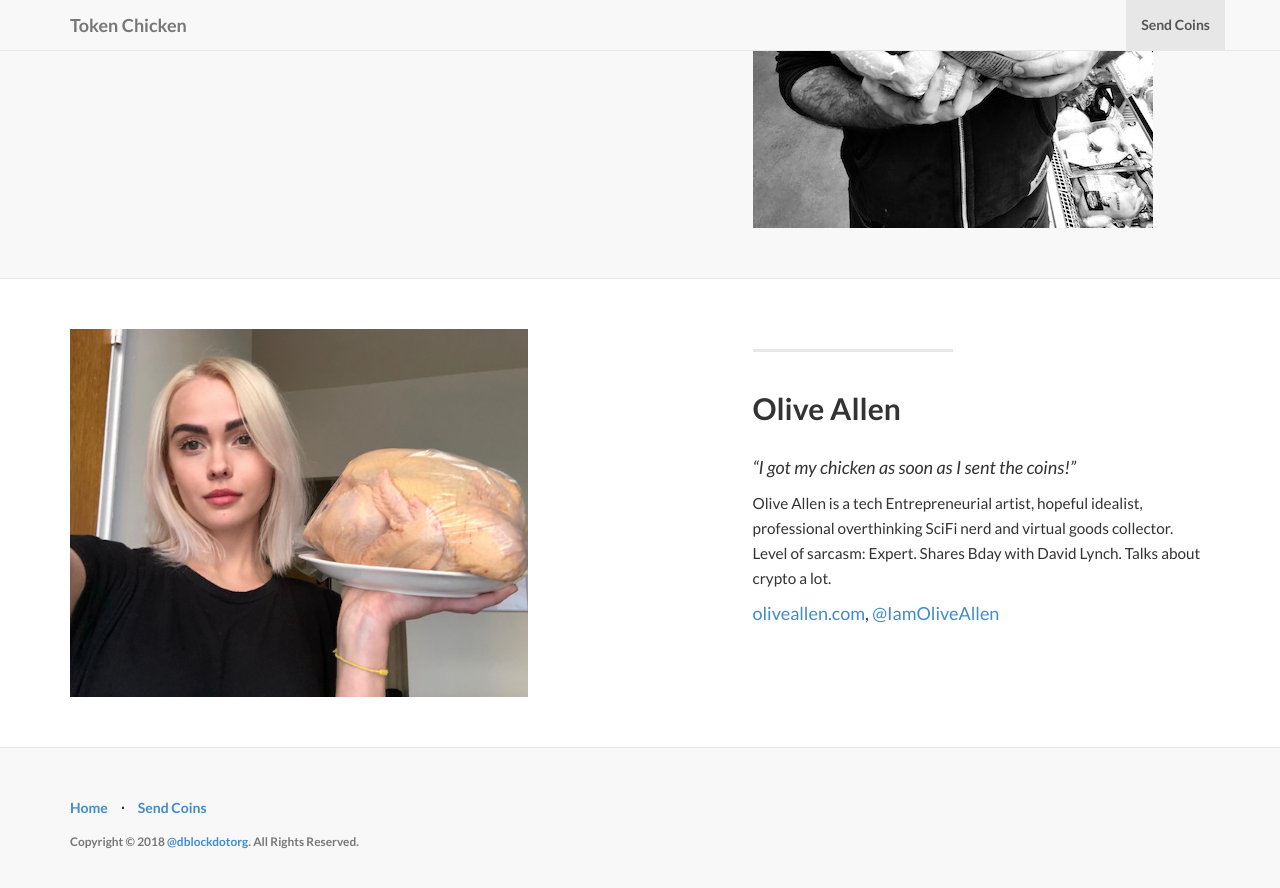
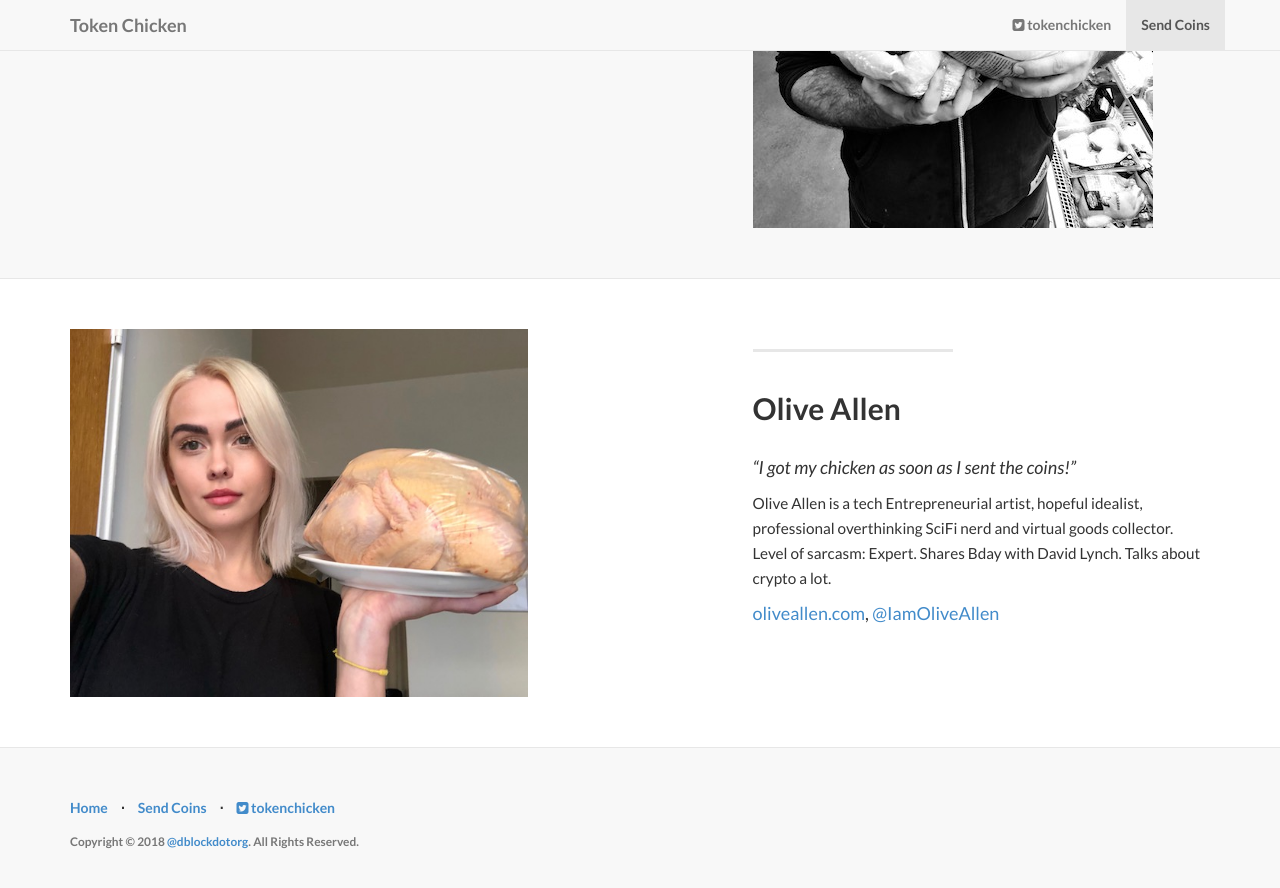
Before and after one commit to dblock/tokenchicken.com, a Jekyll site: the page built from index.html, in a window 1280 px wide and 900 px high, scrolled down 1584 px. Shown: the top 888 px of the window. Built offline with Jekyll 4.4.1, drawn with Linux system fonts in a browser that asks for light colours; some of the changed lines change nothing that is shown.

Commit message:
Added Twitter.

```diff
--- a/_config.yml
+++ b/_config.yml
@@ -7,6 +7,7 @@ title: Token Chicken
 email: dblock+tokenchicken@dblock.org
 author: Daniel Doubrovkine
 description: Send us some coin and we'll send you a chicken.
+twitter: tokenchicken
 copyright: 'Copyright &copy; 2018 <a href="https://twitter.com/dblockdotorg">@dblockdotorg</a>. All Rights Reserved.'
 
 # ----------------------- #
@@ -21,17 +22,6 @@ permalink: pretty
 #   3rd Party Settings    #
 # ----------------------- #
 
-social:
-  - title: twitter
-    type: twitter
-    url: https://twitter.com/dblockdotorg
-  - title: github
-    type: github
-    url: https://github.com/dblock/tokenchicken.com
-  - title: wtfpl
-    type: file-text
-    url: http://www.wtfpl.net
-
 coins:
   - title: Bitcoin
     img: bitcoin.jpg
--- a/_includes/footer.html
+++ b/_includes/footer.html
@@ -11,6 +11,8 @@
                     <li>
                         <a href="#coins">Send Coins</a>
                     </li>
+                    <li class="footer-menu-divider">&sdot;</li>
+                    <li class="twitter"><a href="https://twitter.com/intent/tweet?text={{ site.url }}{{ page.url }} @{{ site.twitter }}" title="Share on Twitter"><span class="count"><i class="fa fa-twitter-square"></i> {{ site.twitter }}</span></a></li>
                 </ul>
                 <p class="copyright text-muted small">{{ site.copyright }}</p>
             </div>
--- a/_includes/header.html
+++ b/_includes/header.html
@@ -14,6 +14,7 @@
         <!-- Collect the nav links, forms, and other content for toggling -->
         <div class="collapse navbar-collapse" id="bs-example-navbar-collapse-1">
             <ul class="nav navbar-nav navbar-right">
+                <li class="twitter"><a href="https://twitter.com/intent/tweet?text={{ site.url }}{{ page.url }} @{{ site.twitter }}" title="Share on Twitter"><span class="count"><i class="fa fa-twitter-square"></i> {{ site.twitter }}</span></a></li>
             	<li>
                     <a class="page-scroll" href="#coins">Send Coins</a>
                 </li>
```
